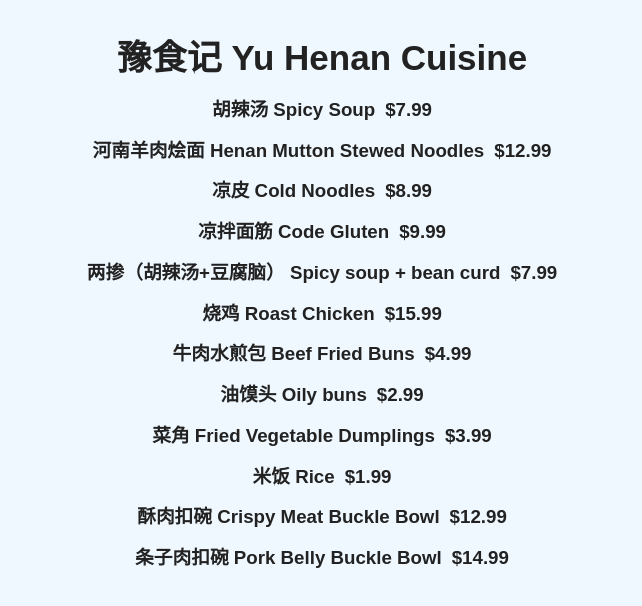
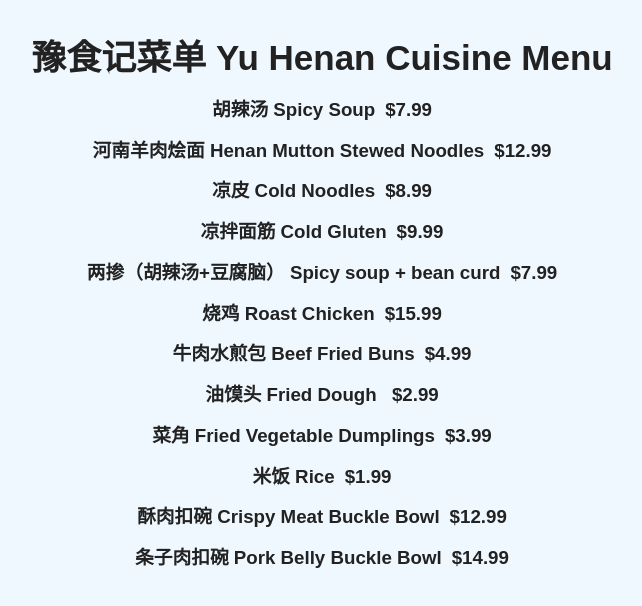
Before and after one commit to HuidanKuang/YuHenanCuisine, a plain HTML site: page index.html in a window 1280 px wide. Shown: the whole page, without its empty margins (318-960 px from the left). Drawn offline with Linux system fonts and the light colour scheme; a web font is replaced by a local one.

Commit message:
revision

```diff
--- a/index.html
+++ b/index.html
@@ -13,17 +13,17 @@
 <body>
     <div class="main">
         <div class="section-title">
-            <h2>豫食记 Yu Henan Cuisine</h1>
+            <h2>豫食记菜单 Yu Henan Cuisine Menu</h1>
         </div>
         <div class="menu-list">
             <h3>胡辣汤 Spicy Soup<span>$7.99</span></h3>
             <h3>河南羊肉烩面 Henan Mutton Stewed Noodles<span>$12.99</span></h3>
             <h3>凉皮 Cold Noodles<span>$8.99</span></h3>
-            <h3>凉拌面筋 Code Gluten<span>$9.99</span></h3>
+            <h3>凉拌面筋 Cold Gluten<span>$9.99</span></h3>
             <h3>两掺（胡辣汤+豆腐脑） Spicy soup + bean curd<span>$7.99</span></h3>
             <h3>烧鸡 Roast Chicken<span>$15.99</span></h3>
             <h3>牛肉水煎包 Beef Fried Buns<span>$4.99</span></h3>
-            <h3>油馍头 Oily buns<span>$2.99</span></h3>
+            <h3>油馍头 Fried Dough <span>$2.99</span></h3>
             <h3>菜角 Fried Vegetable Dumplings<span>$3.99</span></h3>
             <h3>米饭 Rice<span>$1.99</span></h3>
             <h3>酥肉扣碗 Crispy Meat Buckle Bowl<span>$12.99</span></h3>
```
